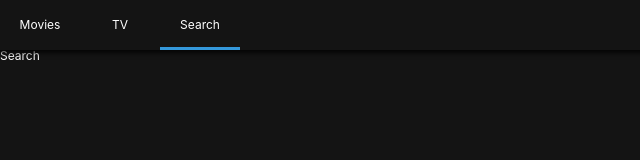
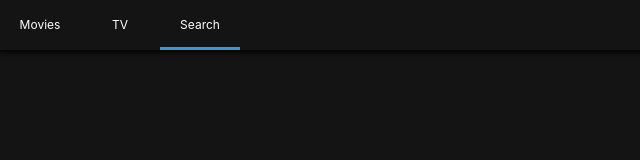
Before and after one commit to hongjunjeong95/Nomflix-v1, a React (Create React App) app: page /search in a window 1280 px wide. Shown: the top 160 px of the page, without its empty margins (0-640 px from the left). Built offline with nearby package versions, Linux system fonts and the light colour scheme.

Commit message:
Presenter Structure

```diff
--- a/src/Components/GlobalStyles.js
+++ b/src/Components/GlobalStyles.js
@@ -15,7 +15,7 @@ const globalStyles = createGlobalStyle`
         font-size:12px;
         background-color:rgba(20, 20, 20, 1);
         color:white;
-        padding-top:50px;
+        padding-top:80px;
     }
 `;
 
--- a/src/Routes/Home/HomePresenter.js
+++ b/src/Routes/Home/HomePresenter.js
@@ -1 +1,16 @@
-export default () => "Home";
+import React from "react";
+import PropTypes from "prop-types";
+import styled from "styled-components";
+
+const HomePresenter = ({ nowPlaying, popular, upcomfing, loading, error }) =>
+  null;
+
+HomePresenter.propTypes = {
+  nowPlaying: PropTypes.array,
+  popular: PropTypes.array,
+  upcomfing: PropTypes.array,
+  loading: PropTypes.bool.isRequired,
+  error: PropTypes.string,
+};
+
+export default HomePresenter;
--- a/src/Routes/Search/SearchContainer.js
+++ b/src/Routes/Search/SearchContainer.js
@@ -45,9 +45,9 @@ export default class extends React.Component {
       <SearchPresenter
         movieResults={movieResults}
         tvResults={tvResults}
-        searchTerm={searchTerm}
         loading={loading}
         error={error}
+        searchTerm={searchTerm}
         handleSubmit={this.handleSubmit}
       />
     );
--- a/src/Routes/Search/SearchPresenter.js
+++ b/src/Routes/Search/SearchPresenter.js
@@ -1 +1,23 @@
-export default () => "Search";
+import React from "react";
+import PropTypes from "prop-types";
+import styled from "styled-components";
+
+const SearchPresenter = ({
+  movieResults,
+  tvResults,
+  loading,
+  searchTerm,
+  handleSubmit,
+  error,
+}) => null;
+
+SearchPresenter.propTypes = {
+  movieResults: PropTypes.array,
+  tvResults: PropTypes.array,
+  error: PropTypes.string,
+  searchTerm: PropTypes.string,
+  loading: PropTypes.bool.isRequired,
+  handleSubmit: PropTypes.func.isRequired,
+};
+
+export default SearchPresenter;
```
Also changed, not shown: src/Routes/Detail/DetailPresenter.js (+13 -1 lines), src/Routes/TV/TVPresenter.js (+16 -0 lines).
